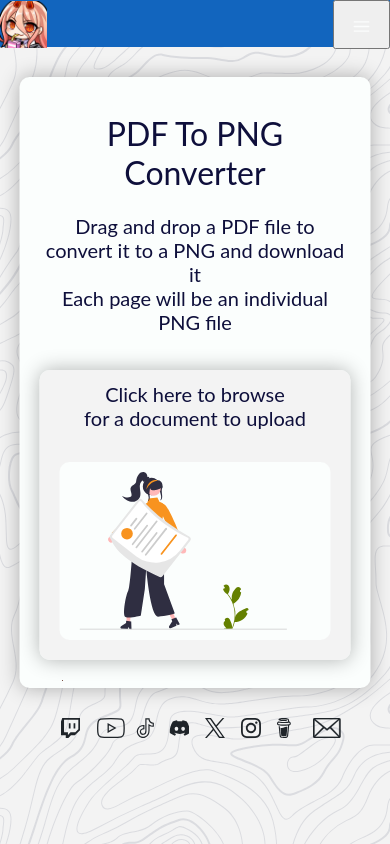
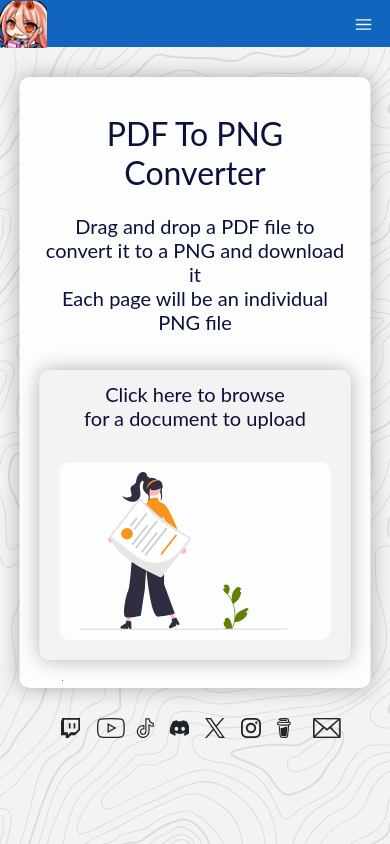
Before and after one commit to lesi97/lesi.dev, a React (Vite) app: page /pdf-to-png in a window 390 px wide. Built offline with nearby package versions, Linux system fonts and the light colour scheme; no server answers; what @ffmpeg/ffmpeg would draw is missing.

Commit message:
fixed nav button on mobile

```diff
--- a/src/app.jsx
+++ b/src/app.jsx
@@ -116,7 +116,7 @@ const App = () => {
                     {!isErrorPage && <Footer />}
                 </QueryClientProvider>
             </BrowserRouter>
-            <a target="_blank" rel="noreferrer" href="https://twitch.tv/liight2k">
+            <a target="_blank" rel="noreferrer" href="https://twitch.tv/liight2k" tabIndex="-1">
                 {/*eslint-disable-next-line jsx-a11y/img-redundant-alt*/}
                 <img ref={memeRef} className="forTheMeme" src={ltoe} alt="The sacred image is missing, plz forgiv" />
             </a>
--- a/src/components/checkbox/checkbox.jsx
+++ b/src/components/checkbox/checkbox.jsx
@@ -2,6 +2,7 @@ import "./checkbox.scss";
 
 export const Checkbox = ({ checked, onChange }) => {
     return (
+        // eslint-disable-next-line jsx-a11y/label-has-associated-control
         <label className="checkBoxContainer">
             <input
                 type="checkbox"
--- a/src/components/dayNightToggle/dayNightToggle.jsx
+++ b/src/components/dayNightToggle/dayNightToggle.jsx
@@ -1,6 +1,6 @@
 import "./dayNightToggle.scss";
 import { Alien } from "../icons";
-const DayNightToggle = ({ isChecked, toggle }) => {
+const DayNightToggle = ({ isChecked }) => {
   return (
     <>
       <input
@@ -11,6 +11,7 @@ const DayNightToggle = ({ isChecked, toggle }) => {
         readOnly={true}
       />
 
+      {/* eslint-disable-next-line jsx-a11y/label-has-associated-control */}
       <label className="toggle--label">
         <span className="toggle--label-background"><Alien /></span>
       </label>
--- a/src/components/dropbox/dropbox.jsx
+++ b/src/components/dropbox/dropbox.jsx
@@ -5,8 +5,9 @@ import { Waveform } from "../../routes/video-editor/video-mp3/waveform";
 import { useState, useRef } from "react";
 
 export const DropBox = (props) => {
-    const [isMobile, setIsMobile] = useState(window.innerWidth < 767);
     const [isPlaying, setIsPlaying] = useState(false);
+
+    const isMobile = window.innerWidth < 767;
 
     const waveformRef = useRef(null);
 
@@ -29,20 +30,20 @@ export const DropBox = (props) => {
         }
     }
 
-    function uploadBoxOnFileInputChange(evt) {
-        const fileInput = document.getElementById("fileInput");
-        let file = fileInput?.files?.[0];
-        if (!file)
-            file = !isMobile ? "Drag and drop your file here<br /><br /> Or click here to browse<br /> your PC for documents to upload" :
-                "Click here to browse<br /> for a document to upload";
-        const label = fileInput.previousElementSibling;
-        label.innerHTML = file;
-        if (props.type === "video") return props.loadVideo();
+    // function uploadBoxOnFileInputChange(evt) {
+    //     const fileInput = document.getElementById("fileInput");
+    //     let file = fileInput?.files?.[0];
+    //     if (!file)
+    //         file = !isMobile ? "Drag and drop your file here<br /><br /> Or click here to browse<br /> your PC for documents to upload" :
+    //             "Click here to browse<br /> for a document to upload";
+    //     const label = fileInput.previousElementSibling;
+    //     label.innerHTML = file;
+    //     if (props.type === "video") return props.loadVideo();
 
-        if (typeof props?.fn === "function") {
-            props.fn();
-        }
-    }
+    //     if (typeof props?.fn === "function") {
+    //         props.fn();
+    //     }
+    // }
 
     function clickLabel() {
         document.getElementById("fileInput").click();
@@ -77,6 +78,7 @@ export const DropBox = (props) => {
                 onDragEnter={uploadBoxDropOverOrEnter}
                 onDrop={uploadBoxOnDrop}
                 onClick={!props?.mp3url ? clickLabel : null}
+                onKeyDown={!props?.mp3url ? clickLabel : null}
             >
                 <div id="dropContainer" className="dropZone">
                     <div className={`svgContainer ${props?.mp3url ? "additionalPadding" : ""}`} >
@@ -87,6 +89,7 @@ export const DropBox = (props) => {
                         {props?.mp3url && <Waveform url={props?.mp3url} ref={waveformRef} setPlaying={(e) => setIsPlaying(e)} onClick={(e) => { console.log(e) }} />}
                     </div>
 
+                    { /* eslint-disable-next-line jsx-a11y/click-events-have-key-events, jsx-a11y/no-noninteractive-element-interactions */}
                     <label htmlFor="fileInput" id="uploadText" onClick={(e) => handleMp3ChangeFile(e)}>
                         {!isMobile ? (
                             <>
--- a/src/components/nav/nav.scss
+++ b/src/components/nav/nav.scss
@@ -67,5 +67,10 @@ header {
                 }
             }
         }
+
+        button {
+            border: unset;
+            background-color: unset;
+        }
     }
 }
```
